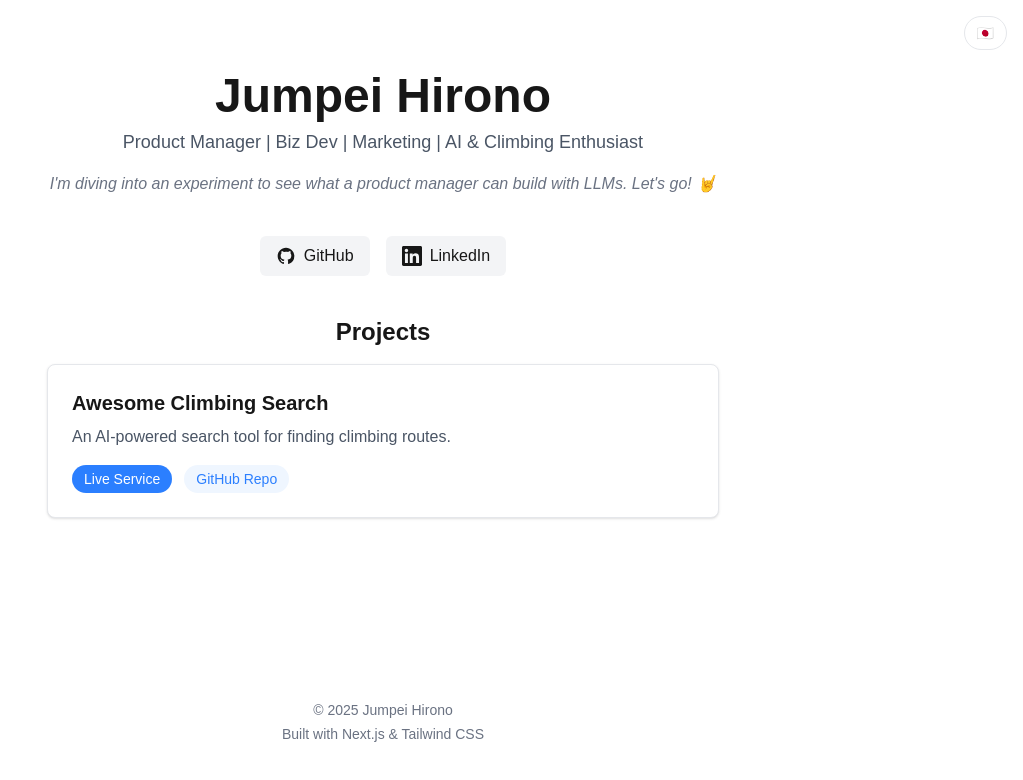
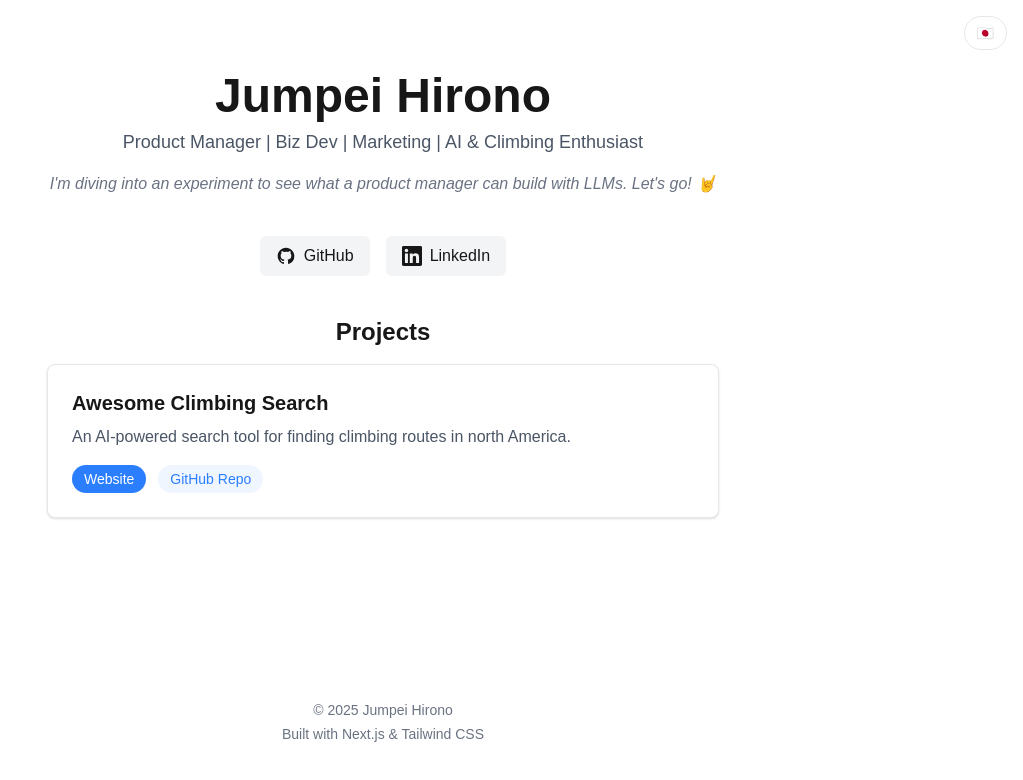
Before and after one commit to jhirono/portfolio, a Next.js app: page / in a window 1280 px wide. Shown: the top 780 px of the page, without its empty margins (257-1280 px from the left). Built offline with nearby package versions, Linux system fonts and the light colour scheme.

Commit message:
Update Awesome Climbing Search project description details

```diff
--- a/src/translations/content.ts
+++ b/src/translations/content.ts
@@ -52,8 +52,8 @@ export const translations: Record<'en' | 'ja', Translation> = {
       title: 'Projects',
       awesomeClimbingSearch: {
         name: 'Awesome Climbing Search',
-        description: 'An AI-powered search tool for finding climbing routes.',
-        demo: 'Live Service',
+        description: 'An AI-powered search tool for finding climbing routes in north America.',
+        demo: 'Website',
         repo: 'GitHub Repo',
         repoUrl: 'https://github.com/jhirono/mtnpj',
         demoUrl: 'https://mtnpj.fly.dev'
@@ -79,9 +79,9 @@ export const translations: Record<'en' | 'ja', Translation> = {
       title: 'プロジェクト',
       awesomeClimbingSearch: {
         name: 'Awesome Climbing Search',
-        description: 'クライミングルートを検索するためのAIツール',
+        description: '北米のクライミングルートを検索するためのAIツール',
         repo: 'GitHub リポジトリ',
-        demo: 'ライブサービス',
+        demo: 'ウェブサイト',
         repoUrl: 'https://github.com/jhirono/mtnpj',
         demoUrl: 'https://mtnpj.fly.dev'
       }
```
